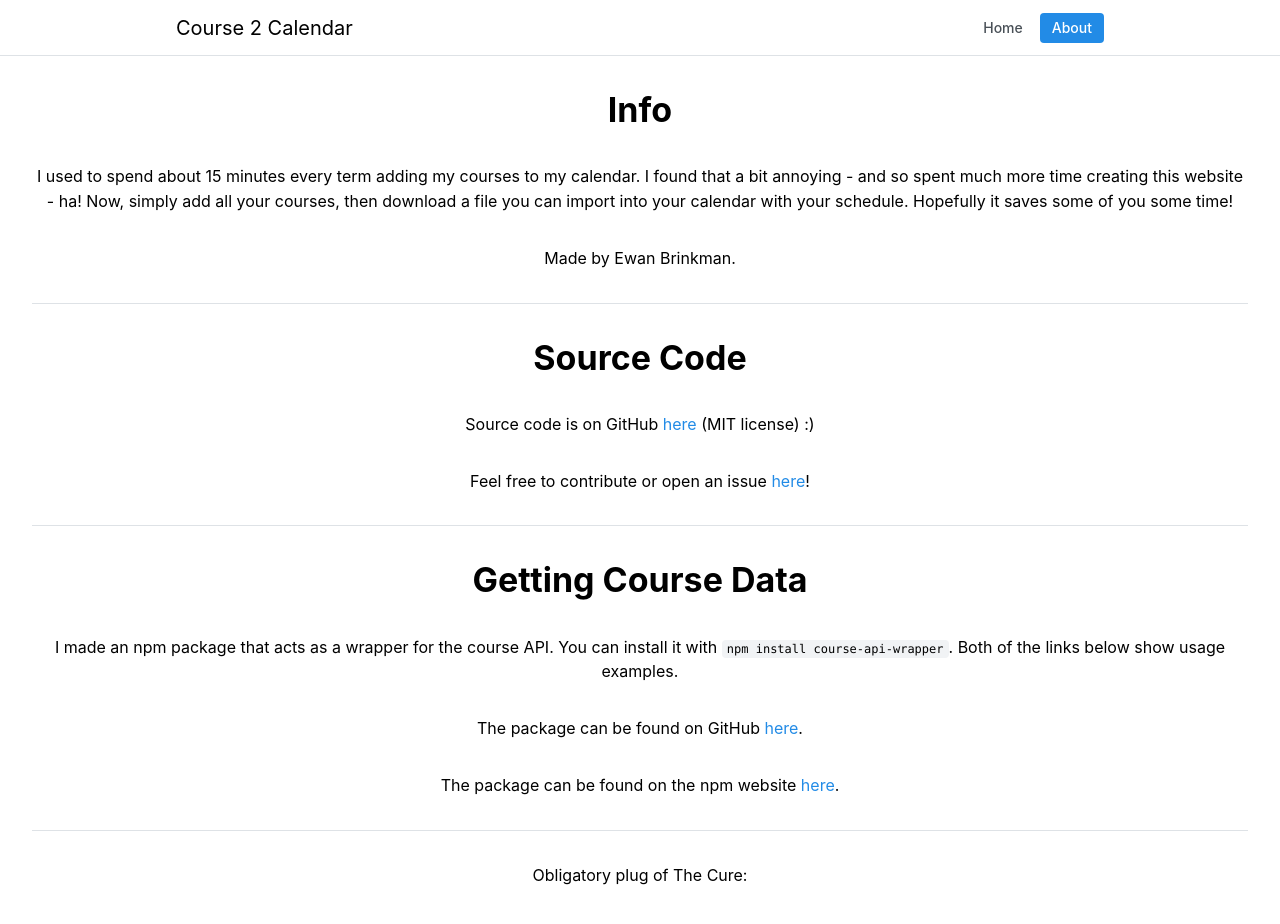
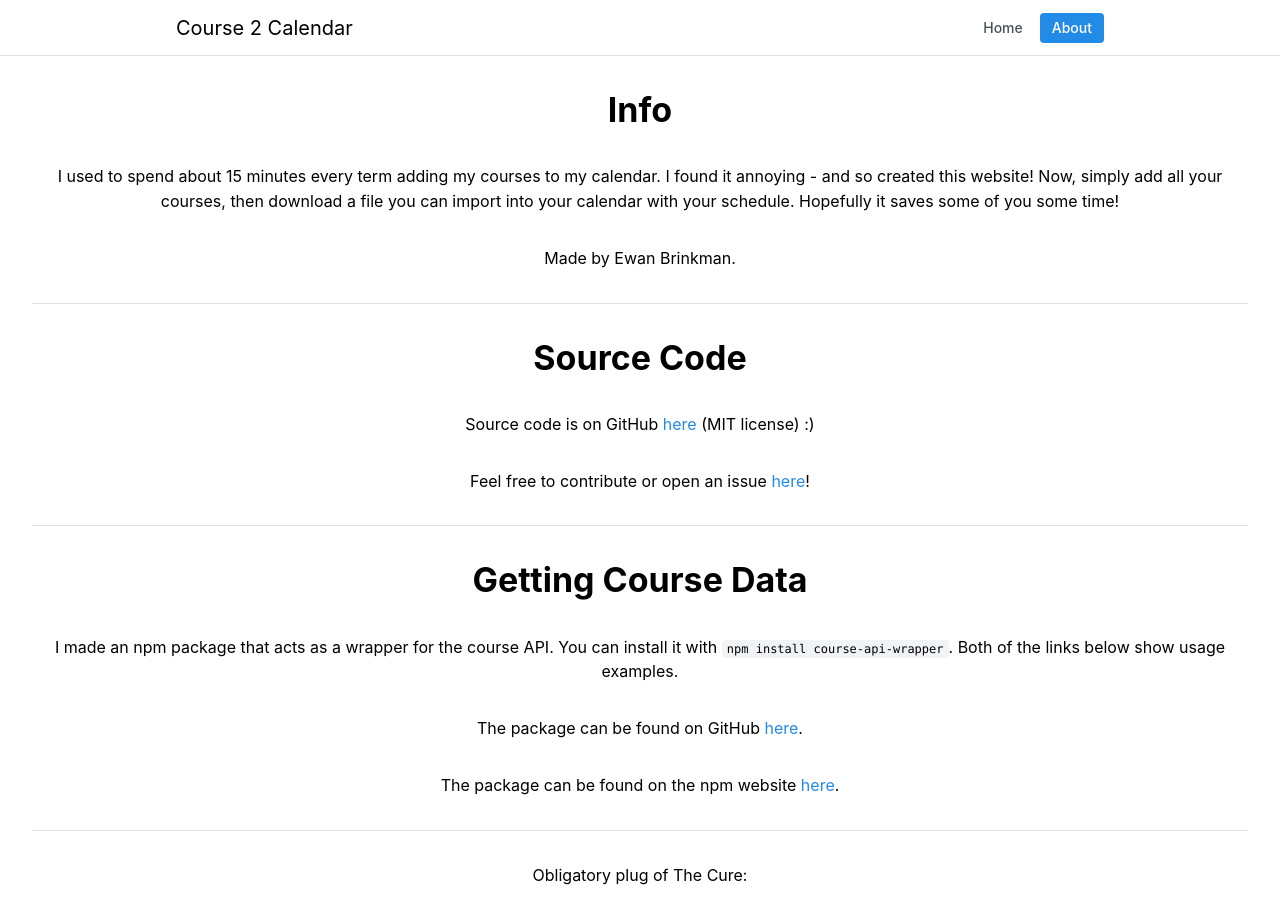
Before and after one commit to ewanbrinkman/course2calendar, a Next.js app: page /about in a window 1280 px wide. Shown: the top 924 px of the page. Built offline with nearby package versions, Linux system fonts and the light colour scheme; grey boxes are pictures that could not be loaded.

Commit message:
feat: update about page reasoning text

```diff
--- a/src/app/about/page.tsx
+++ b/src/app/about/page.tsx
@@ -6,10 +6,9 @@ export default function Home() {
       <Title size="h1">Info</Title>
       <Text>
         I used to spend about 15 minutes every term adding my courses to my
-        calendar. I found that a bit annoying - and so spent much more time
-        creating this website - ha! Now, simply add all your courses, then
-        download a file you can import into your calendar with your schedule.
-        Hopefully it saves some of you some time!
+        calendar. I found it annoying - and so created this website! Now, simply
+        add all your courses, then download a file you can import into your
+        calendar with your schedule. Hopefully it saves some of you some time!
       </Text>
       <Text>Made by Ewan Brinkman.</Text>
 
```
